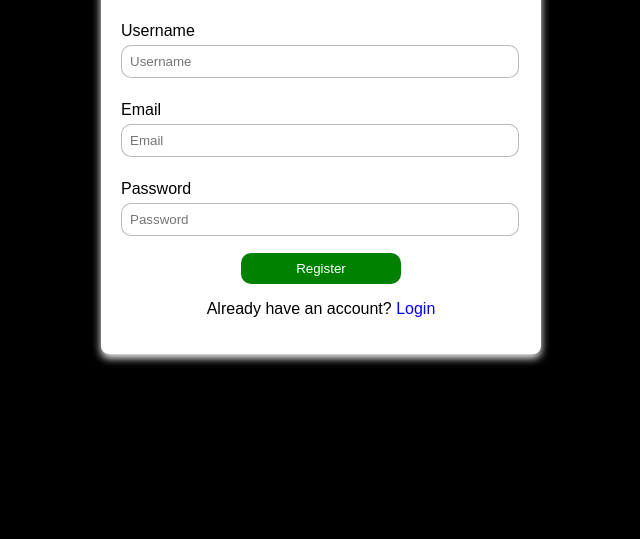
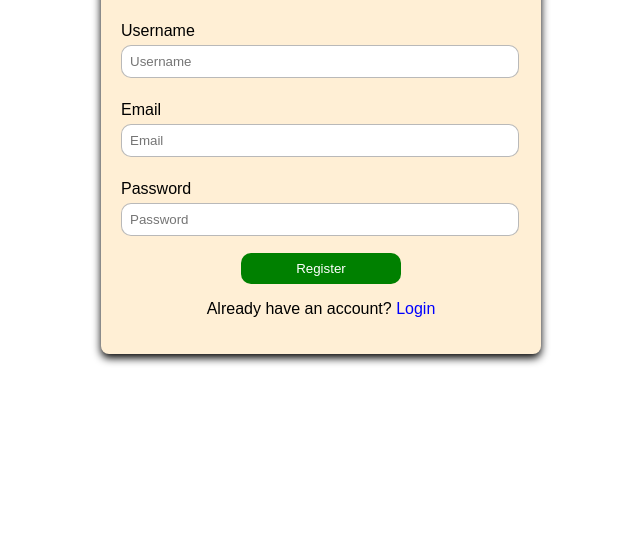
Before and after one commit to bigimann/Taskmaster-App, a website: page public/index.html in a window 1280 px wide. Shown: the part 277-816 px from the top of the page, without its empty margins (319-959 px from the left). Drawn offline with Linux system fonts and the light colour scheme.

Commit message:
Update style.css

```diff
--- a/public/css/style.css
+++ b/public/css/style.css
@@ -4,7 +4,7 @@ body {
   align-items: center;
   justify-content: center;
   height: 100vh;
-  background-color: black;
+  background-color: white;
   font-family: Arial, sans-serif;
 }
 
@@ -12,9 +12,9 @@ body {
   width: 100%;
   max-width: 400px;
   padding: 20px;
-  background-color: white;
+  background-color: papayawhip;
   border-radius: 8px;
-  box-shadow: 0 4px 8px white;
+  box-shadow: 0 4px 8px black;
 }
 
 h1 {
```
